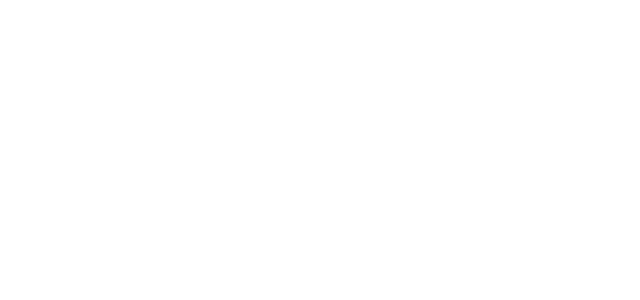
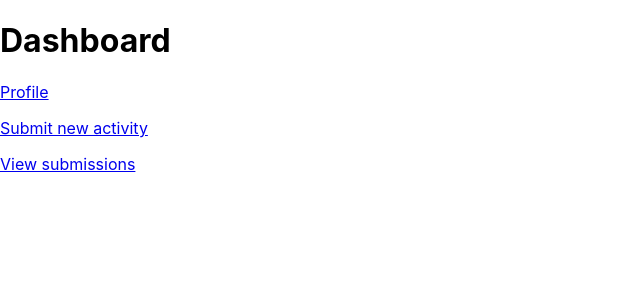
Before and after one commit to sandboxnu/prof-event-tracker-frontend, a React (Create React App) app: page /dashboard in a window 1280 px wide. Shown: the top 300 px of the page, without its empty margins (0-640 px from the left). Built offline with nearby package versions, Linux system fonts and the light colour scheme.

Commit message:
Initial page routing

```diff
--- a/package.json
+++ b/package.json
@@ -12,6 +12,7 @@
     "@types/react-dom": "^18.0.6",
     "react": "^18.2.0",
     "react-dom": "^18.2.0",
+    "react-router-dom": "^6.4.1",
     "react-scripts": "5.0.1",
     "typescript": "^4.8.4",
     "web-vitals": "^2.1.4"
@@ -39,5 +40,8 @@
       "last 1 firefox version",
       "last 1 safari version"
     ]
+  },
+  "devDependencies": {
+    "@types/react-router-dom": "^5.3.3"
   }
 }
--- a/src/App.tsx
+++ /dev/null
@@ -1,11 +0,0 @@
-import React from 'react';
-
-function App() {
-  return (
-    <div>
-
-    </div>
-  );
-}
-
-export default App;
--- /dev/null
+++ b/src/Submissions/Submissions.tsx
@@ -0,0 +1,13 @@
+import React from 'react';
+
+const SubmissionsPage: React.FC = () => {
+    return (
+        <div>
+            <h1>
+                Your Submissions
+            </h1>
+        </div>
+    );
+};
+
+export default SubmissionsPage;
--- /dev/null
+++ b/src/activityForm/ActivityForm.tsx
@@ -0,0 +1,13 @@
+import React from 'react';
+
+const ActivityForm: React.FC = () => {
+    return (
+        <div>
+            <h1>
+                Submit a new activity
+            </h1>
+        </div>
+    )
+};
+
+export default ActivityForm;
--- /dev/null
+++ b/src/app/App.tsx
@@ -0,0 +1,35 @@
+import React from 'react';
+import Dashboard from '../dashboard/Dashboard';
+import {
+  BrowserRouter as Router,
+  Routes,
+  Route,
+  Link
+} from 'react-router-dom';
+import ProfilePage from '../profile/Profile';
+import ActivityForm from '../activityForm/ActivityForm';
+import SubmissionsPage from '../Submissions/Submissions';
+
+const Home = () => (
+  <div>
+    <h1>Home</h1>
+    <Link to='/dashboard'> Dashboard </Link>
+  </div>
+);
+
+
+function App() {
+  return (
+    <Router>
+      <Routes>
+        <Route path='/dashboard' element={<Dashboard />} />
+        <Route path='/profile' element={<ProfilePage />} />
+        <Route path='/new-activity' element={<ActivityForm />} />
+        <Route path='/submissions' element={<SubmissionsPage />} />
+        <Route path='' element={<Home />} />
+      </Routes>
+    </Router>
+  );
+}
+
+export default App;
--- /dev/null
+++ b/src/dashboard/Dashboard.tsx
@@ -0,0 +1,16 @@
+import React from 'react';
+import {Link} from 'react-router-dom';
+
+const Dashboard: React.FC = () => {
+
+    return (
+        <div>
+            <h1> Dashboard </h1>
+            <Link to='/profile'> <p>Profile</p> </Link>
+            <Link to='/new-activity'> <p>Submit new activity</p> </Link>
+            <Link to='/submissions'> <p>View submissions</p> </Link>
+        </div>
+    );
+};
+
+export default Dashboard;
--- a/src/index.tsx
+++ b/src/index.tsx
@@ -1,7 +1,7 @@
 import React from 'react';
 import ReactDOM from 'react-dom/client';
 import './index.css';
-import App from './App';
+import App from './app/App';
 import reportWebVitals from './reportWebVitals';
 
 const root = ReactDOM.createRoot(
--- /dev/null
+++ b/src/profile/Profile.tsx
@@ -0,0 +1,13 @@
+import React from 'react';
+
+const ProfilePage: React.FC = () => {
+    return (
+        <div>
+            <h1>
+                Profile
+            </h1>
+        </div>
+    )
+};
+
+export default ProfilePage;
```
Also changed, not shown: 1 other file (tests, documents, lock files or other folders).
